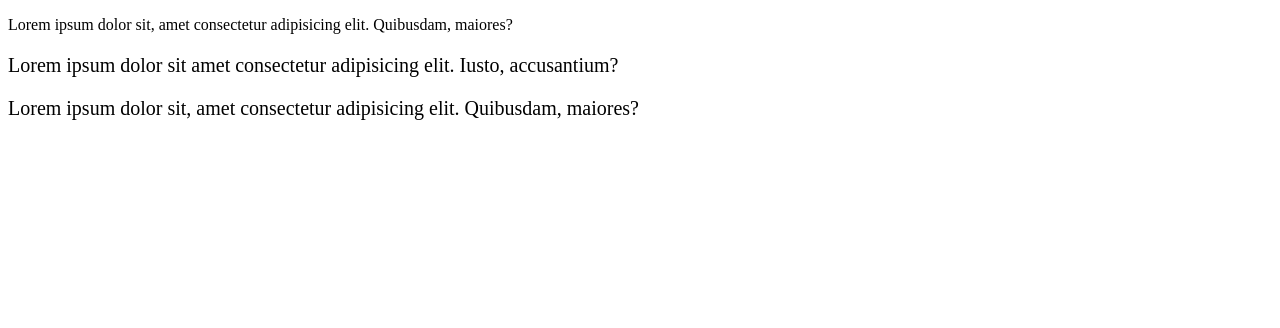
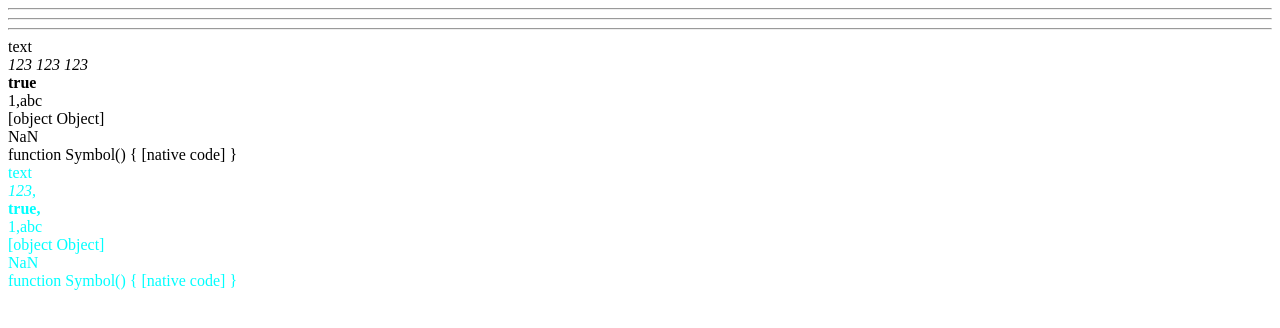
Before and after one commit to AleksYeh/ng-testing, an Angular app: page / in a window 1280 px wide. Shown: the top 328 px of the page. Built offline with nearby package versions, Linux system fonts and the light colour scheme.

Commit message:
feat: обновить разметку и логику компонента, добавив условный рендеринг и улучшив структуру данных

```diff
--- a/src/app/app.component.html
+++ b/src/app/app.component.html
@@ -1,79 +1,94 @@
-<!-- <p ngClass="aqua">
-  Lorem ipsum dolor sit amet consectetur adipisicing elit. Tenetur, aperiam.
+<!--
+
+<p *ngIf="toggler; else test">
+  Lorem ipsum dolor sit amet, consectetur adipisicing elit. Sapiente,
+  consequuntur.
 </p>
 
-<p class="aqua">
-  Lorem ipsum dolor sit amet consectetur adipisicing elit. Tenetur, aperiam.
-</p> -->
+<ng-template #test>
+  <p>Текст из ng-template</p>
+</ng-template> -->
 
-<!-- <p [ngClass]="'aqua'">
-  Lorem ipsum dolor sit amet consectetur adipisicing elit. Tenetur, aperiam.
-</p>
+<!-- <button (click)="toggler = !toggler">Кнопка</button>
 
-<p [ngClass]="'aqua red green'">
-  Lorem ipsum dolor sit amet consectetur adipisicing elit. Tenetur, aperiam.
-</p> -->
+@if (toggler) {
+  <p class="aqua">
+    Lorem ipsum dolor sit amet, consectetur adipisicing elit. Sapiente,
+    consequuntur.
+  </p>
+} @else if (true) {
+  <p class="aqua">Ещё одно условие</p>
+} @else if (true) {
+  <p class="aqua">Ещё одно условие</p>
+} @else {
+  <p class="aqua">Текст из else</p>
+} -->
 
-<!-- <p [ngClass]="color">
-  Lorem ipsum dolor sit amet consectetur adipisicing elit. Tenetur, aperiam.
-</p> -->
+<hr />
 
-<!-- <p [ngClass]="['aqua', 'red', color, 'green']">
-  Lorem ipsum dolor sit amet consectetur adipisicing elit. Tenetur, aperiam.
-</p> -->
+<!-- <div *ngFor="let item of arr; trackBy: someTrackByMethod">
+  <span>{{ item }}</span>
+</div> -->
 
-<!-- <p [ngClass]="{ green: true, color: false }">
-  Lorem ipsum dolor sit amet consectetur adipisicing elit. Tenetur, aperiam.
-</p>
+<hr />
 
-<p [ngClass]="{ 'green red pink': true, color: false }">
-  Lorem ipsum dolor sit amet consectetur adipisicing elit. Tenetur, aperiam.
-</p> -->
+<!-- @for (item of arr; track item) {
+  <div class="aqua">
+    <span>{{ $index }}</span>
+  </div>
+}
+<hr />
 
-<!-- <p [ngClass]="{ 'light-green': true, color: false }">
-  Lorem ipsum dolor sit amet consectetur adipisicing elit. Tenetur, aperiam.
-</p> -->
+@for (item of arr; track item; let i = $index) {
+  <div class="aqua">
+    <span>{{ i }}</span>
+  </div>
+} -->
 
-<!-- <p style="background: red">
-  Lorem ipsum dolor sit, amet consectetur adipisicing elit. Quibusdam, maiores?
-</p>
+<!-- @for (item of arr; track item; let parentIndex = $index) {
+  @for (item of arr; track item; let childIndex = $index) {
+    <div class="aqua">
+      <span>{{ childIndex }}</span>
+    </div>
+  }
+} -->
 
-<p [style]="'background: red'">
-  Lorem ipsum dolor sit, amet consectetur adipisicing elit. Quibusdam, maiores?
-</p> -->
+<!-- @for (item of []; track item) {
+  <div class="aqua">
+    <span>{{ item }}</span>
+  </div>
+} @empty {
+  <p class="aqua">Массив пустой</p>
+} -->
 
-<!-- <p ngStyle="background: red">
-  Lorem ipsum dolor sit, amet consectetur adipisicing elit. Quibusdam, maiores?
-</p>
+<hr />
 
-<p [ngStyle]="'background: red'">
-  Lorem ipsum dolor sit, amet consectetur adipisicing elit. Quibusdam, maiores?
-</p> -->
-<!--
-<p [ngStyle]="{ color, background1: 'red' }">
-  Lorem ipsum dolor sit, amet consectetur adipisicing elit. Quibusdam, maiores?
-</p>
+<div *ngFor="let item of arr" [ngSwitch]="item">
+  <i *ngSwitchCase="123"> {{ item }}</i>
+  <i *ngSwitchCase="123"> {{ item }}</i>
+  <i *ngSwitchCase="123"> {{ item }}</i>
+  <b *ngSwitchCase="true">{{ item }}</b>
+  <span *ngSwitchDefault> {{ item }}</span>
+</div>
 
-<p [ngStyle]="cssProperties">
-  Lorem ipsum dolor sit, amet consectetur adipisicing elit. Quibusdam, maiores?
-</p>
-
-<p [style]="{ color, background1: 'red' }">
-  Lorem ipsum dolor sit, amet consectetur adipisicing elit. Quibusdam, maiores?
-</p>
-
-<p [style]="cssProperties">
-  Lorem ipsum dolor sit, amet consectetur adipisicing elit. Quibusdam, maiores?
-</p> -->
-
-<p>
-  Lorem ipsum dolor sit, amet consectetur adipisicing elit. Quibusdam, maiores?
-</p>
-
-<p [style.font-size.px]="20">
-  Lorem ipsum dolor sit amet consectetur adipisicing elit. Iusto, accusantium?
-</p>
-
-<p [ngStyle]="{ 'font-size.px': 20 }">
-  Lorem ipsum dolor sit, amet consectetur adipisicing elit. Quibusdam, maiores?
-</p>
+@for (item of arr; track $index) {
+  <div class="aqua">
+    @switch (item) {
+      @case (123) {
+        <i> {{ item }},</i>
+      }
+      @case (123) {
+        <i> {{ item }},</i>
+      }
+      @case (123) {
+        <i> {{ item }},</i>
+      }
+      @case (true) {
+        <b> {{ item }},</b>
+      }
+      @default {
+        <span>{{ item }}</span>
+      }
+    }
+  </div>
+}
--- a/src/app/app.component.ts
+++ b/src/app/app.component.ts
@@ -6,10 +6,12 @@
   styleUrls: ['./app.component.scss'],
 })
 export class AppComponent {
-  color: string = 'orange';
+  toggler: boolean = true;
+  arr: any[] = ['text', 123, true, [1, 'abc'], { key: 'key' }, NaN, Symbol];
 
-  cssProperties = {
-    color: 'orange',
-    background: 'green',
-  };
+  someTrackByMethod(index: number, item: any) {
+    console.log(1);
+
+    return item;
+  }
 }
```
